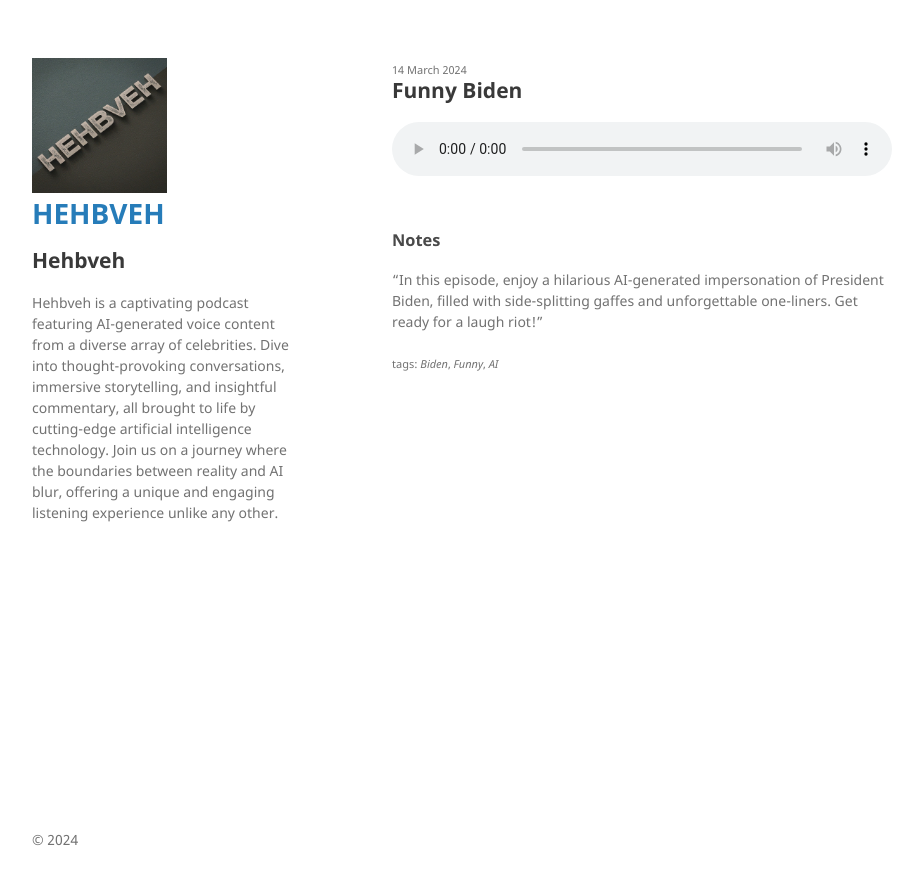
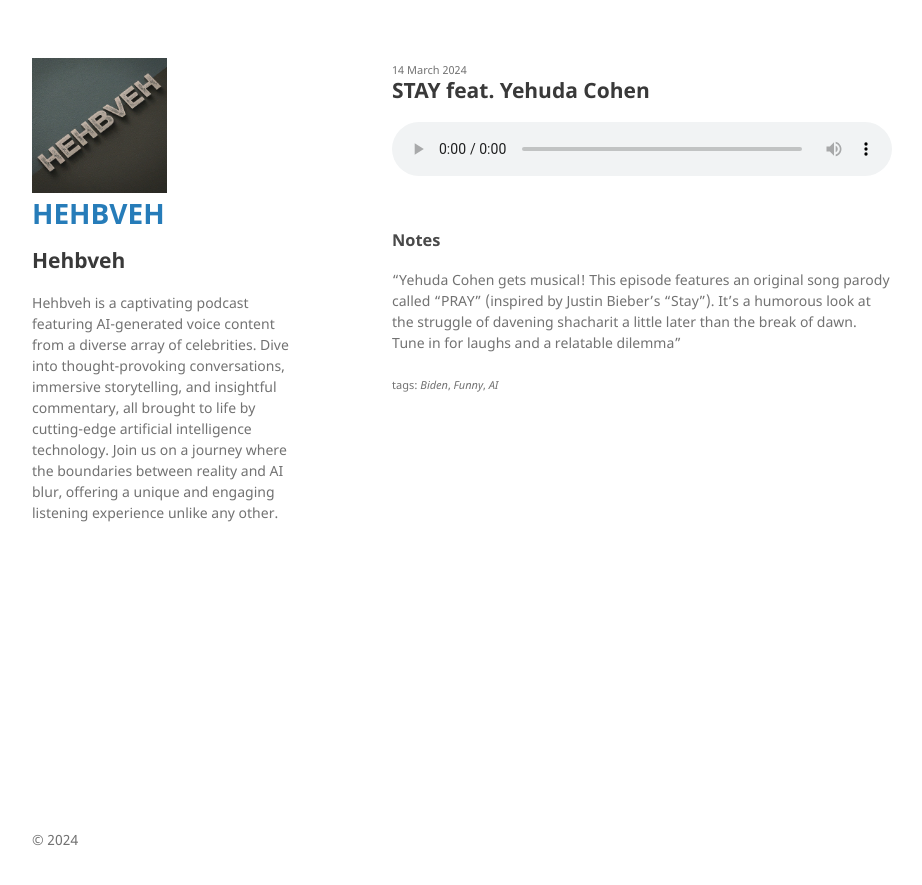
Before and after one commit to hehbveh/Podcast, a Jekyll site: the page built from _posts/2024-03-17-STAY.md, in a window 1280 px wide. Shown: the top 885 px of the page, without its empty margins (178-1100 px from the left). Built offline with Jekyll 4.4.1, drawn with Linux system fonts in a browser that asks for light colours.

Commit message:
Update 2024-03-17-STAY.md

```diff
--- a/_posts/2024-03-17-STAY.md
+++ b/_posts/2024-03-17-STAY.md
@@ -1,11 +1,11 @@
 ---
-title:        "Funny Biden"
+title:        "STAY feat. Yehuda Cohen"
 date:         2024-03-14 15:50:00 +0800
 keywords:
 - Biden
 - Funny
 - AI
-mp3-url:      "/assets/audio/Biden.mp3"
+mp3-url:      "/assets/audio/STAY.m4a"
 episode-type: full # or "trailer"
 explicit:     "no"
 block:        "no" # no means it is published
@@ -14,4 +14,4 @@ excerpt_separator: <!--more-->
 ---
 <!--more-->
 
-"In this episode, enjoy a hilarious AI-generated impersonation of President Biden, filled with side-splitting gaffes and unforgettable one-liners. Get ready for a laugh riot!"
+"Yehuda Cohen gets musical! This episode features an original song parody called "PRAY" (inspired by Justin Bieber's "Stay"). It's a humorous look at the struggle of davening shacharit a little later than the break of dawn. Tune in for laughs and a relatable dilemma"
```
